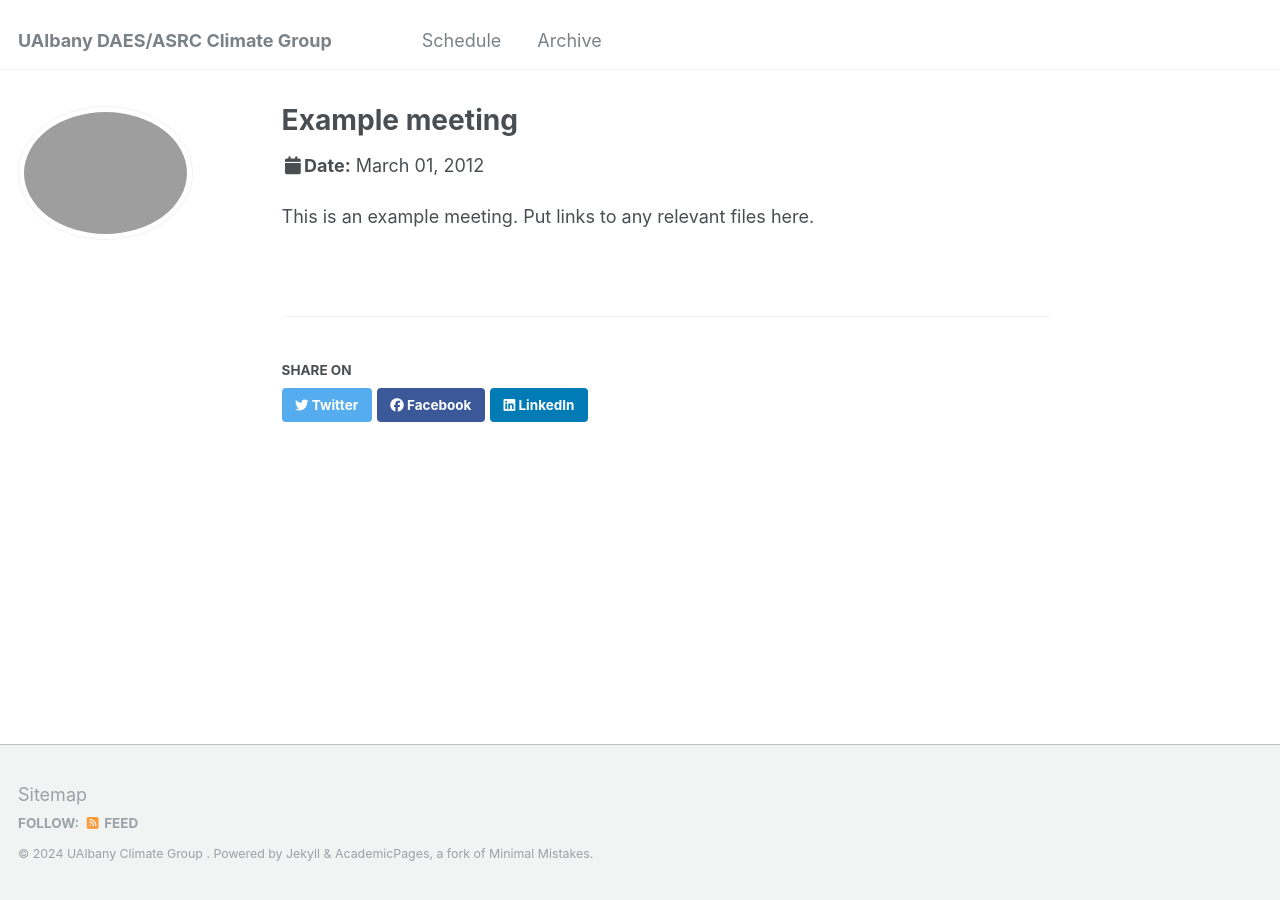
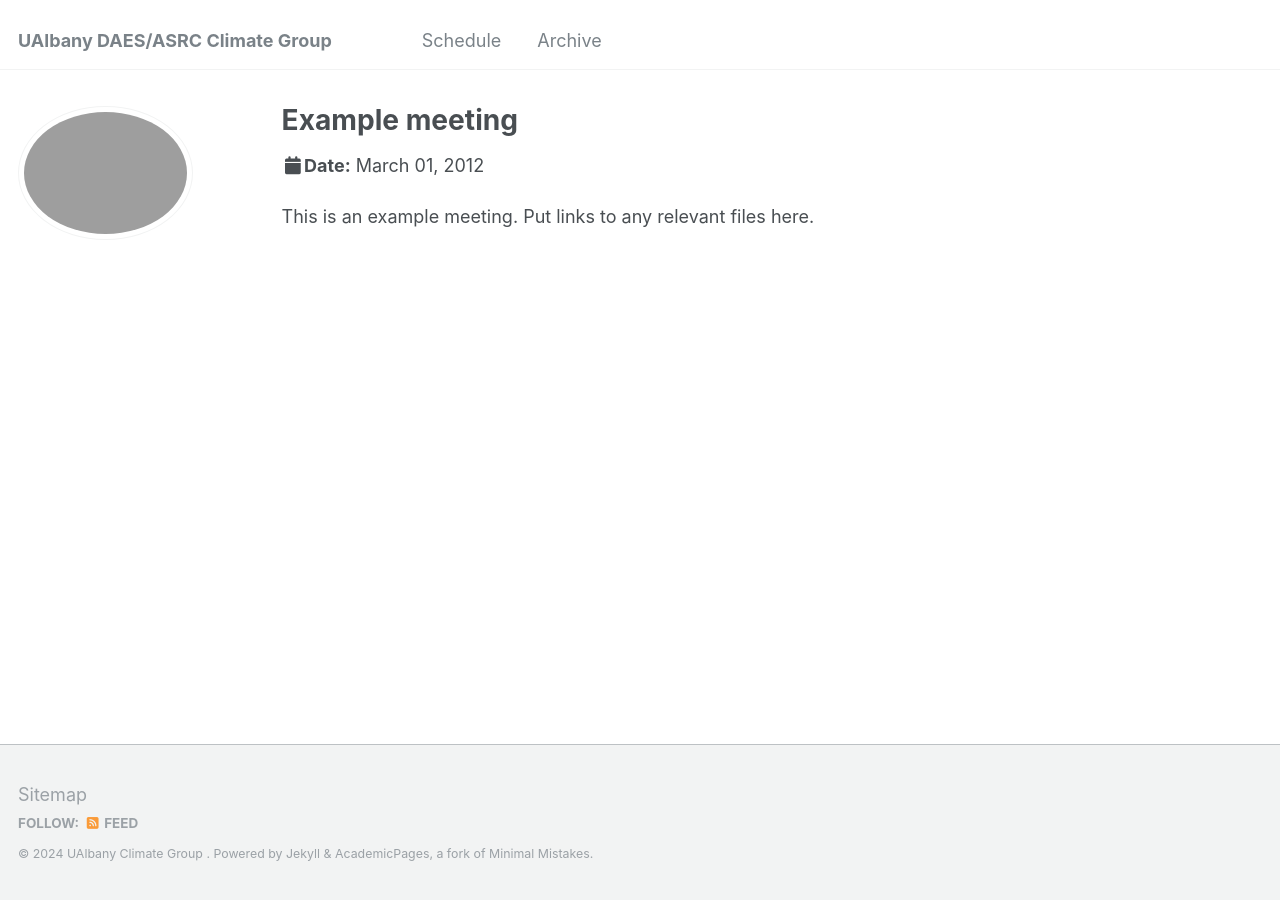
Before and after one commit to UAlbanyClimateGroup/ualbanyclimategroup.github.io, a Jekyll site: the page built from _talks/2012-03-01-name-or-topic.md, in a window 1280 px wide. Built offline with Jekyll 4.4.1, drawn with Linux system fonts in a browser that asks for light colours; part of the change alters nothing that is shown.

Commit message:
Update _config.yml

```diff
--- a/_config.yml
+++ b/_config.yml
@@ -224,8 +224,8 @@ defaults:
       layout: single
       author_profile: true
       read_time: true
-      comments: true
-      share: true
+      comments: false
+      share: false
       related: true
   # _pages
   - scope:
@@ -241,8 +241,8 @@ defaults:
     values:
       layout: single
       author_profile: true
-      share: true
-      comments: true
+      share: false
+      comments: false
   # _publications
   - scope:
       path: ""
@@ -250,8 +250,8 @@ defaults:
     values:
       layout: single
       author_profile: true
-      share: true
-      comments: true
+      share: false
+      comments: false
   # _portfolio
   - scope:
       path: ""
@@ -259,8 +259,8 @@ defaults:
     values:
       layout: single
       author_profile: true
-      share: true
-      comment: true
+      share: false
+      comments: false
   # _talks
   - scope:
       path: ""
@@ -268,7 +268,7 @@ defaults:
     values:
       layout: talk
       author_profile: true
-      share: true
+      share: false
 
 
 # Sass/SCSS
```
